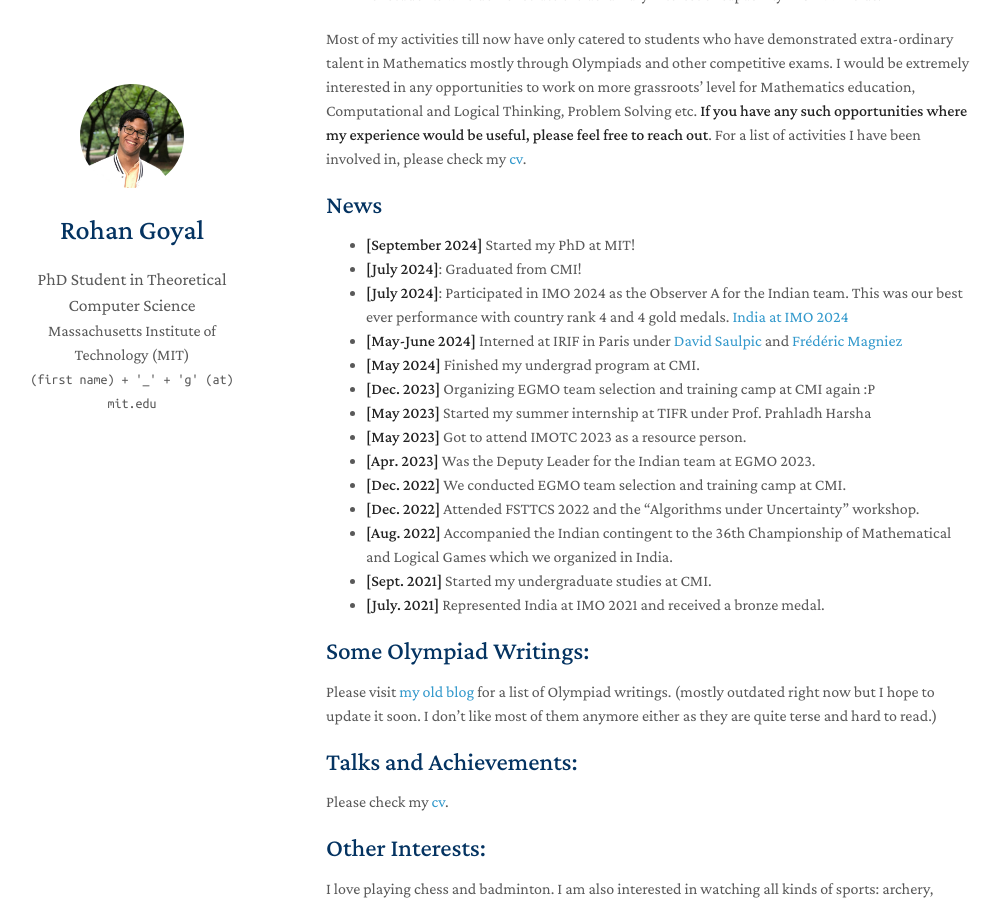
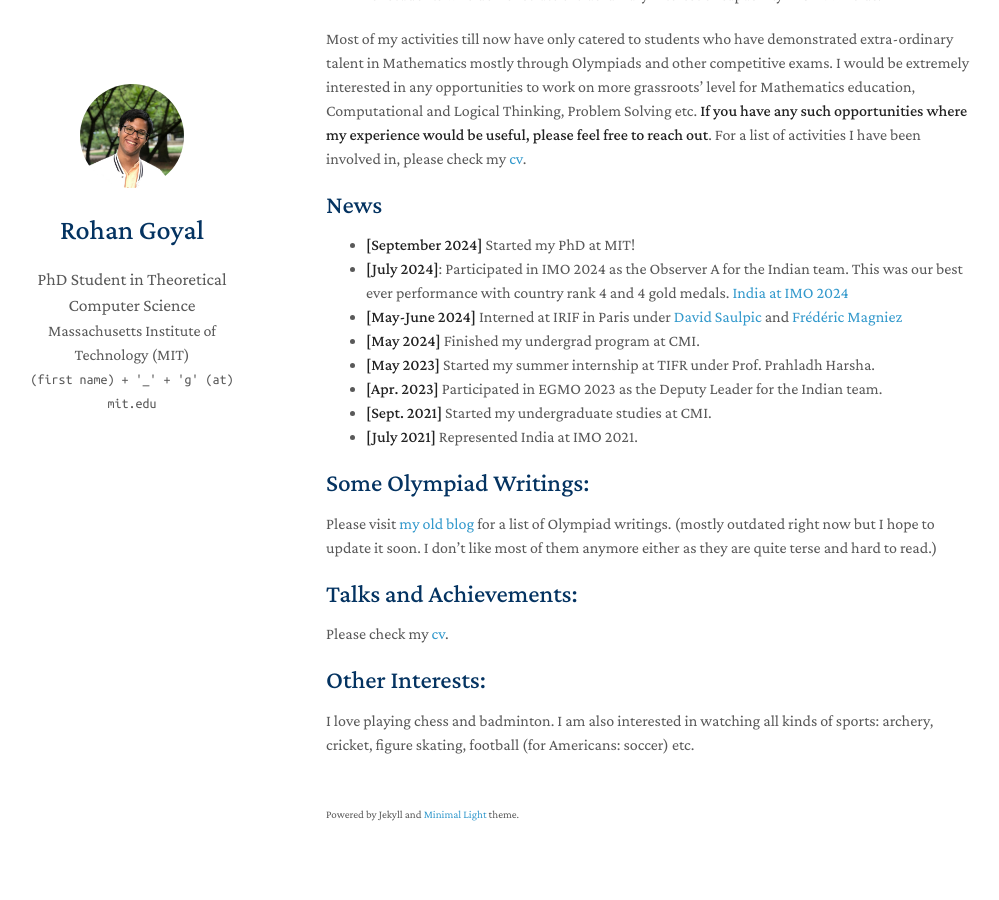
Before and after one commit to goyal-rohan/goyal-rohan.github.io, a Jekyll site: the page built from index.md, in a window 1280 px wide and 900 px high, scrolled down 834 px. Shown: the whole window, without its empty margins (144-1143 px from the left). Built offline with Jekyll 4.4.1, drawn with Linux system fonts in a browser that asks for light colours; nearby versions of some CDN libraries; a style sheet for code colours, icons or effects is not loaded; our own code applies the rules of GitHub Pages for plain Markdown files.

Commit message:
News reduction

```diff
--- a/index.md
+++ b/index.md
@@ -32,19 +32,13 @@ Most of my activities till now have only catered to students who have demonstrat
 ## News
 
 - **[September 2024]** Started my PhD at MIT!
-- **[July 2024]**: Graduated from CMI!
 - **[July 2024]**: Participated in IMO 2024 as the Observer A for the Indian team. This was our best ever performance with country rank 4 and 4 gold medals. [India at IMO 2024](https://www.imo-official.org/team_r.aspx?code=IND&year=2024)
 - **[May-June 2024]** Interned at IRIF in Paris under [David Saulpic](https://www.normalesup.org/~saulpic/) and [Frédéric Magniez](https://irif.fr/~magniez/)
 - **[May 2024]** Finished my undergrad program at CMI.
-- **[Dec. 2023]** Organizing EGMO team selection and training camp at CMI again :P
-- **[May 2023]** Started my summer internship at TIFR under Prof. Prahladh Harsha
-- **[May 2023]** Got to attend IMOTC 2023 as a resource person.
-- **[Apr. 2023]** Was the Deputy Leader for the Indian team at EGMO 2023.
-- **[Dec. 2022]** We conducted EGMO team selection and training camp at CMI.
-- **[Dec. 2022]** Attended FSTTCS 2022 and the "Algorithms under Uncertainty" workshop.
-- **[Aug. 2022]** Accompanied the Indian contingent to the 36th Championship of Mathematical and Logical Games which we organized in India.
+- **[May 2023]** Started my summer internship at TIFR under Prof. Prahladh Harsha.
+- **[Apr. 2023]** Participated in EGMO 2023 as the Deputy Leader for the Indian team.
 - **[Sept. 2021]** Started my undergraduate studies at CMI.
-- **[July. 2021]** Represented India at IMO 2021 and received a bronze medal.
+- **[July 2021]** Represented India at IMO 2021.
 
 
 ## Some Olympiad Writings:
```
